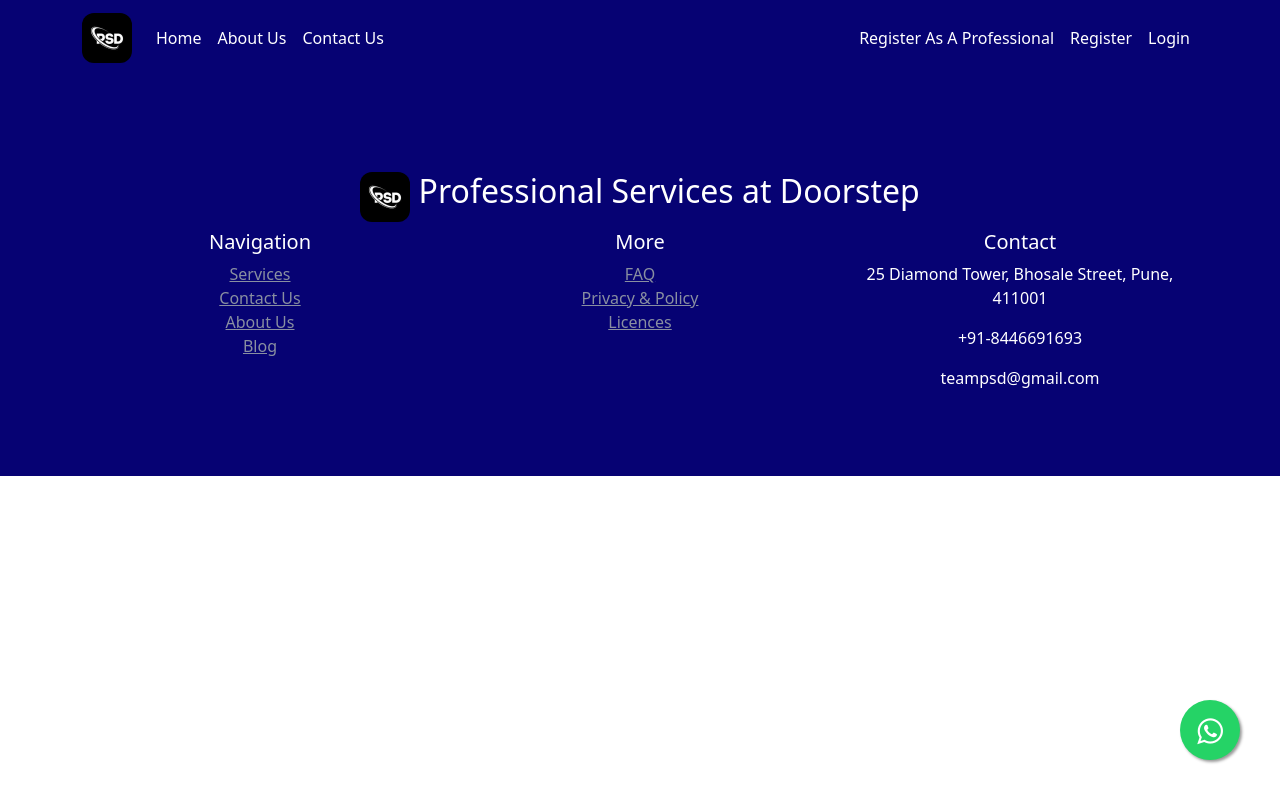
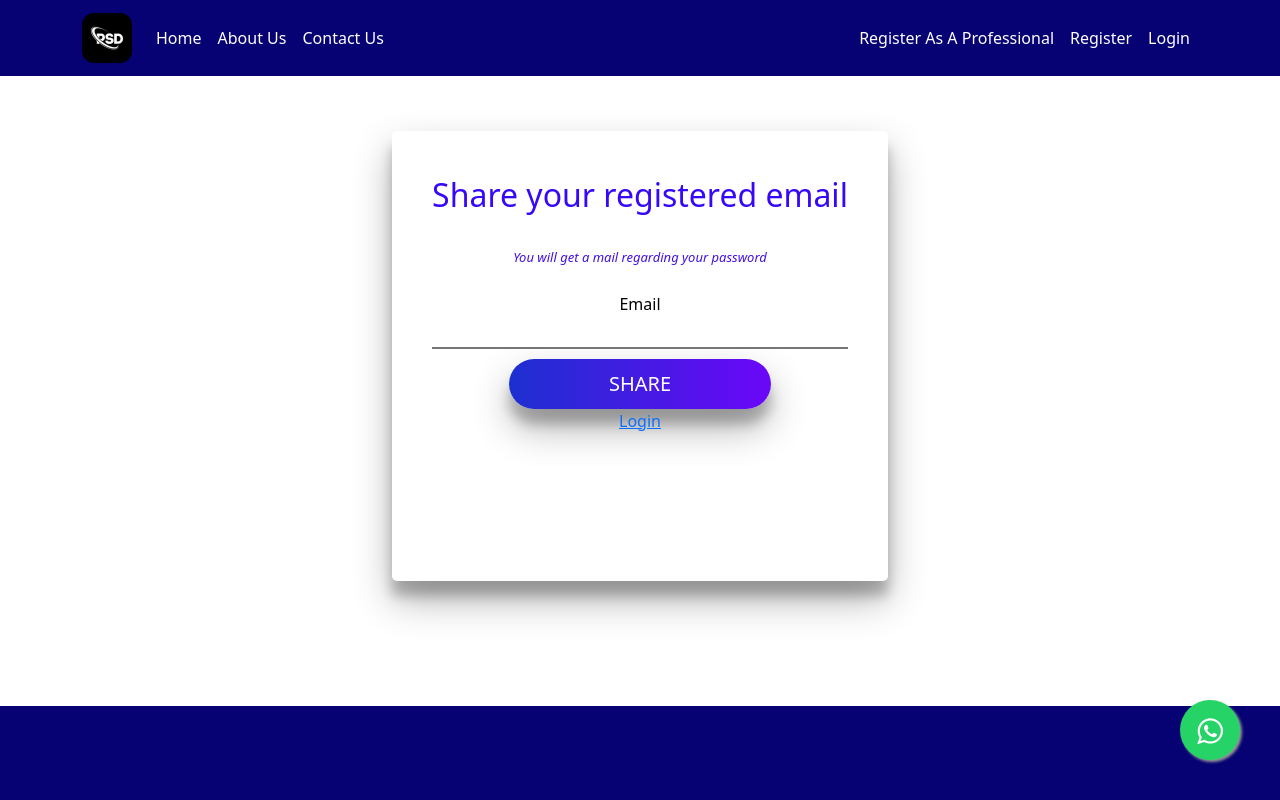
Before and after one commit to Potdarsa007/PSD, a React (Create React App) app in the folder react-project/: page /api/psd/forgetpassword in a window 1280 px wide. Shown: the top 800 px of the page. Built offline with nearby package versions, Linux system fonts and the light colour scheme.

Commit message:
Modifications done in Navigation.jsx

```diff
--- a/react-project/src/components/Navigation.jsx
+++ b/react-project/src/components/Navigation.jsx
@@ -9,6 +9,7 @@ import Footer from "./Footer";
 import BookServices from "./BookServices";
 import FeedbackForm from "./FeedbackForm";
 import RegisterEmp from "./employee/RegisterEmp";
+import ForgetPassword from "./ForgetPassword.jsx";
 import NotAuthorized from "./NotAuthorized";
 import logo from "../images/logo.png";
 
@@ -105,6 +106,10 @@ const Navigation = () => {
                   path="/api/psd/employee"
                   element={<RegisterEmp />}
                 />
+                <Route
+                  path="/api/psd/forgetpassword"
+                  element={<ForgetPassword />}
+              />
             </Routes>
           </div>
           <Footer />
```
Also changed, not shown: react-project/src/components/ForgetPassword.jsx (renamed from react-project/src/components/ForgotPassword.jsx).
